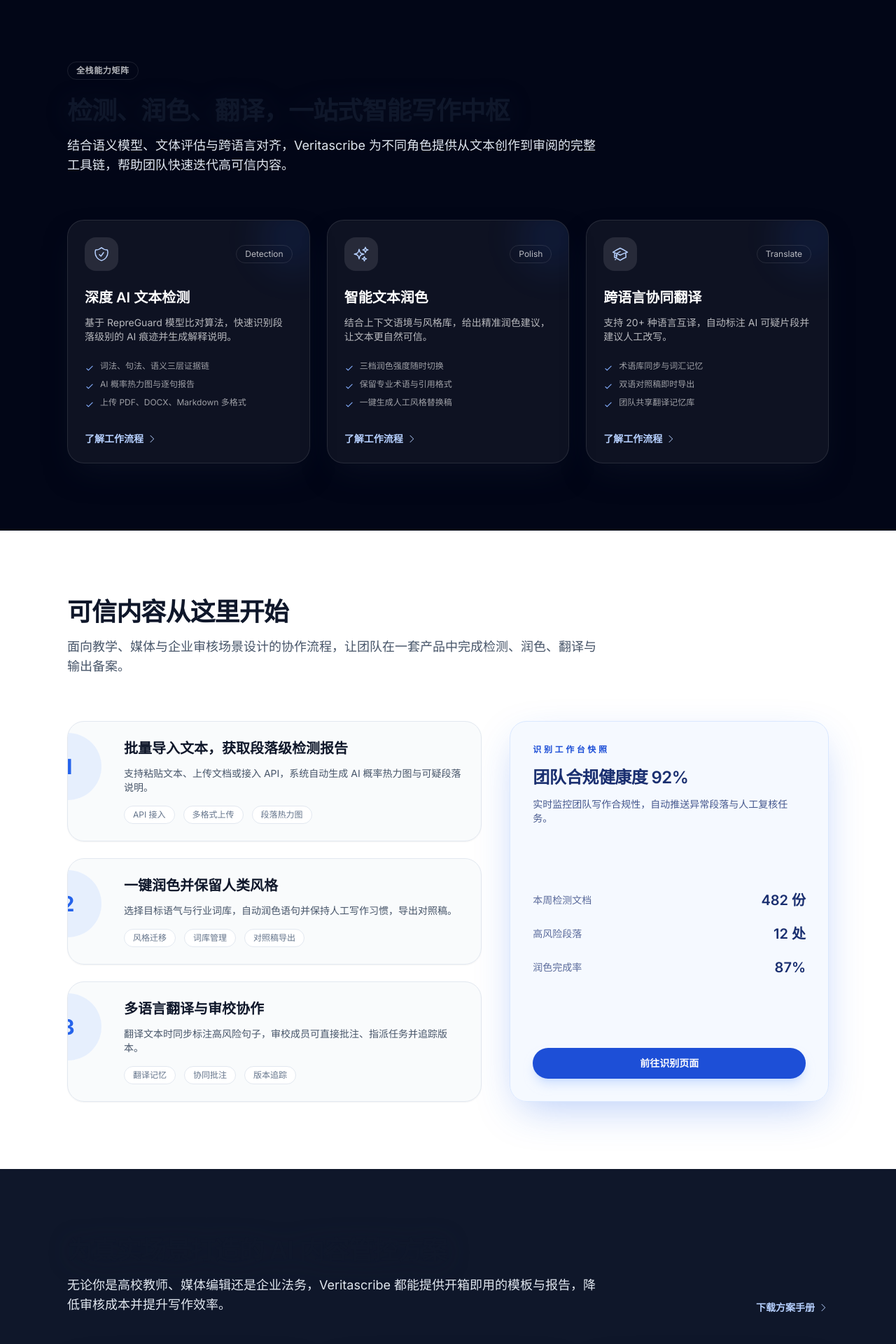
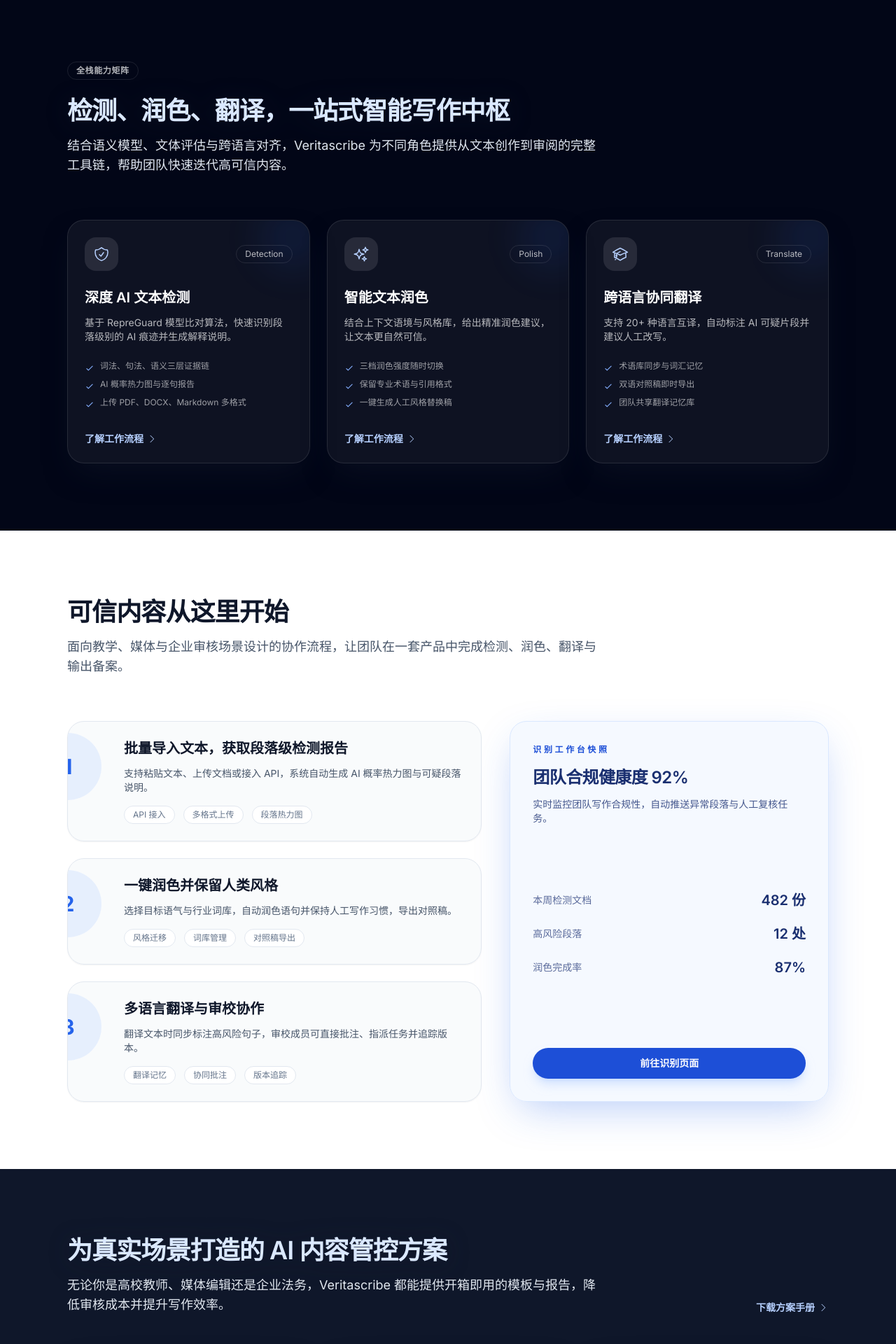
Before and after one commit to MoXiao528/AIDetector-web, a Vue app: page / in a window 1280 px wide. Shown: the part 1060-2980 px from the top of the page at 70% size. Built offline with nearby package versions, Linux system fonts and the light colour scheme.

Commit message:
更新了主页白色文字无法正常显示

```diff
--- a/src/sections/CapabilitiesSection.vue
+++ b/src/sections/CapabilitiesSection.vue
@@ -4,7 +4,7 @@
     <div class="mx-auto max-w-6xl px-4 sm:px-6 lg:px-8">
       <div class="max-w-3xl">
         <span class="inline-flex items-center rounded-full border border-white/10 px-3 py-1 text-xs font-semibold uppercase tracking-wider text-white/70">全栈能力矩阵</span>
-        <h2 class="section-title mt-6 text-primary-100 drop-shadow-[0_4px_16px_rgba(15,23,42,0.45)]">
+        <h2 class="section-title mt-6 !text-primary-100 drop-shadow-[0_4px_16px_rgba(15,23,42,0.45)]">
           检测、润色、翻译，一站式智能写作中枢
         </h2>
         <p class="section-subtitle !text-slate-200">
--- a/src/sections/PricingPreview.vue
+++ b/src/sections/PricingPreview.vue
@@ -2,7 +2,7 @@
   <section id="pricing" class="bg-slate-950 py-24 text-white">
     <div class="mx-auto max-w-6xl px-4 sm:px-6 lg:px-8">
       <div class="max-w-3xl">
-        <h2 class="section-title text-primary-100 drop-shadow-[0_4px_16px_rgba(15,23,42,0.45)]">灵活定价，适配不同团队规模</h2>
+        <h2 class="section-title !text-primary-100 drop-shadow-[0_4px_16px_rgba(15,23,42,0.45)]">灵活定价，适配不同团队规模</h2>
         <p class="section-subtitle !text-slate-200">
           从个人创作者到企业合规团队，Veritascribe 提供透明的按需计费模式。所有套餐均包含 RepreGuard 级别检测能力与全文润色服务。
         </p>
--- a/src/sections/ShowcaseSection.vue
+++ b/src/sections/ShowcaseSection.vue
@@ -3,7 +3,7 @@
     <div class="mx-auto max-w-6xl px-4 sm:px-6 lg:px-8">
       <div class="flex flex-col gap-8 lg:flex-row lg:items-end lg:justify-between">
         <div class="max-w-3xl">
-          <h2 class="section-title text-primary-100 drop-shadow-[0_4px_16px_rgba(15,23,42,0.45)]">为真实场景打造的 AI 内容管控方案</h2>
+          <h2 class="section-title !text-primary-100 drop-shadow-[0_4px_16px_rgba(15,23,42,0.45)]">为真实场景打造的 AI 内容管控方案</h2>
           <p class="section-subtitle !text-slate-200">
             无论你是高校教师、媒体编辑还是企业法务，Veritascribe 都能提供开箱即用的模板与报告，降低审核成本并提升写作效率。
           </p>
```
